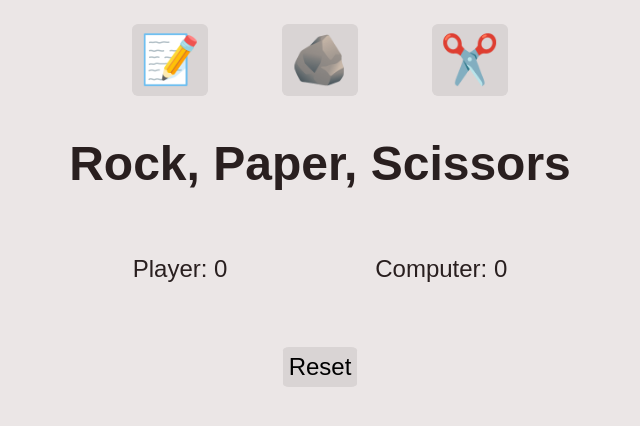
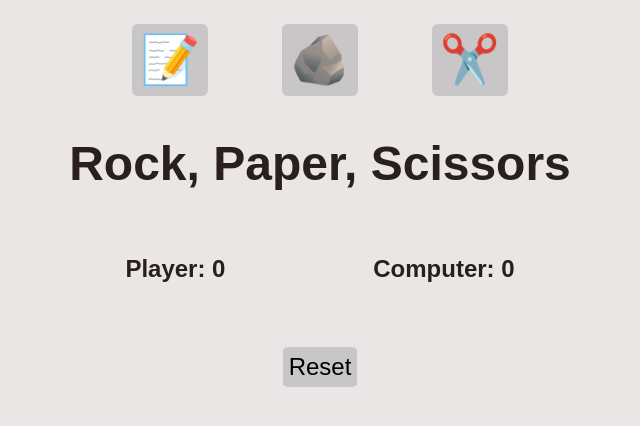
Before and after one commit to jacobalcu/rpsGame, a plain HTML site: page index.html in a window 1280 px wide. Shown: the whole page, without its empty margins (320-960 px from the left). Drawn offline with Linux system fonts and the light colour scheme.

Commit message:
Minor style changes

```diff
--- a/styles/style.css
+++ b/styles/style.css
@@ -24,7 +24,7 @@ body {
 
 .scores {
   font-size: 24px;
-  font-weight: 500;
+  font-weight: 700;
   justify-content: center;
   gap: 12%;
 }
@@ -42,12 +42,12 @@ body {
   border: none;
   padding: 8px;
   border-radius: 8%;
-  background-color: #d9d4d4;
+  background-color: #c8c6c6;
   cursor: pointer;
 }
 
 .container button:hover {
-  background-color: #c8c6c6;
+  background-color: #bab7b7;
 }
 
 #reset {
@@ -62,6 +62,6 @@ body {
   border: none;
   padding: 6px;
   border-radius: 8%;
-  background-color: #d9d4d4;
+  background-color: #c8c6c6;
   cursor: pointer;
 }
```
